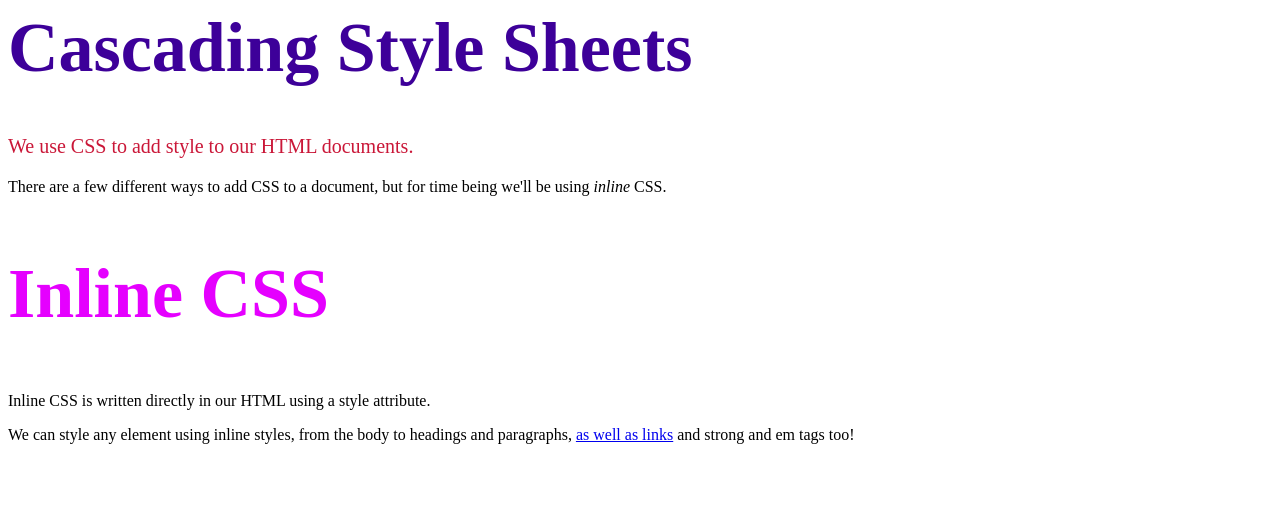
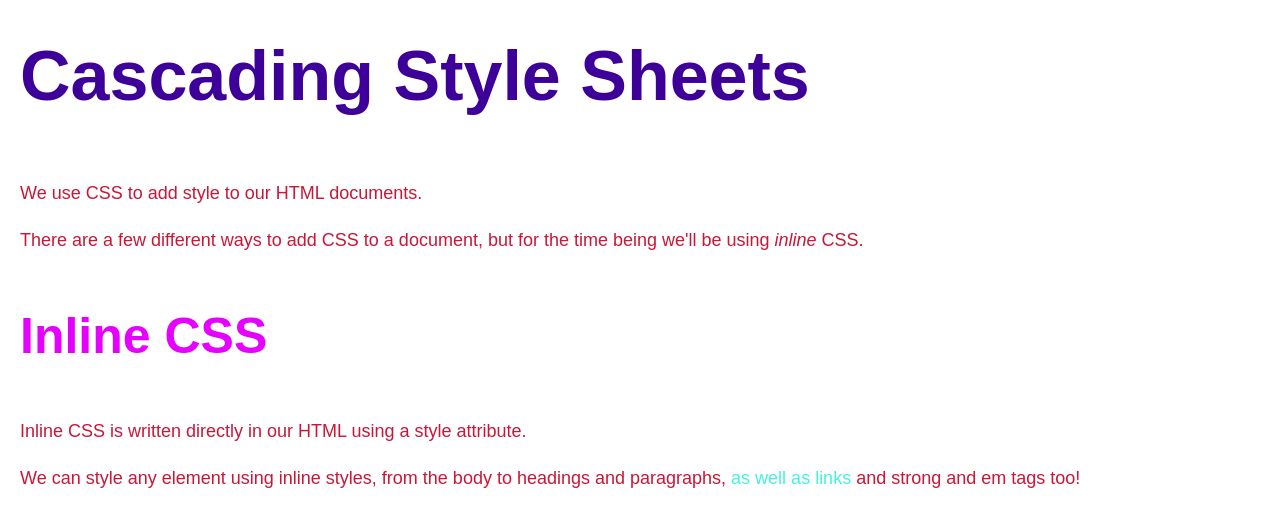
Before and after one commit to Juan-Pablo07/html-css-basic-course, a plain HTML site: page CSS Basics/index.html in a window 1280 px wide. Drawn offline with Linux system fonts and the light colour scheme.

Commit message:
Mejoro la parte del index.html del folder CSS Basics

```diff
--- a/CSS Basics/index.html
+++ b/CSS Basics/index.html
@@ -1,22 +1,53 @@
-<html>
+<html lang="en">
     <head>
+        <meta charset="UTF-8">
+        <meta name="viewport" content="width=device-width, initial-scale=1.0">
         <title>Introduction to CSS</title>
+        <style>
+            /* Color Palette */
+            :root {
+                --main-color: hsl(264, 100%, 30%);
+                --highlight-color: rgb(229, 0, 255);
+                --accent-color: rgb(202, 23, 56);
+                --link-color: #42f4df;
+            }
+
+            body {
+                font-family: Arial, sans-serif;
+                line-height: 1.6;
+                margin: 20px;
+            }
+
+            h1 {
+                font-size: 70px;
+                color: var(--main-color);
+            }
+
+            h2 {
+                font-size: 50px;
+                color: var(--highlight-color);
+            }
+
+            p {
+                font-size: 18px;
+                color: var(--accent-color);
+            }
+
+            a {
+                color: var(--link-color);
+                text-decoration: none;
+            }
+
+            a:hover {
+                text-decoration: underline;
+            }
+        </style>
     </head>
     <body>
-        <!--
-            #42f4df
-            #f77002
-            #13a351
-            rgb(206, 105, 72)
-            rgb(229, 0, 255)
-            hsl(264, 100%, 30%)
-         -->
-
-
-        <h1 style="font-size: 70px; color: hsl(264, 100%, 30%);">Cascading Style Sheets</h1>
-        <p style="font-size: 20px; color:rgb(202, 23, 56)">We use CSS to add style to our HTML documents.</p>
-        <p>There are a few different ways to add CSS to a document, but for time being we'll be using <em>inline</em> CSS.</p>
-        <h2 style="font-size: 70px; color:rgb(229, 0, 255)">Inline CSS</h2>
+        <h1>Cascading Style Sheets</h1>
+        <p>We use CSS to add style to our HTML documents.</p>
+        <p>There are a few different ways to add CSS to a document, but for the time being we'll be using <em>inline</em> CSS.</p>
+        <h2>Inline CSS</h2>
         <p>Inline CSS is written directly in our HTML using a style attribute.</p>
         <p>We can style any element using inline styles, from the body to headings and paragraphs, <a href="#">as well as links</a> and strong and em tags too!</p>
     </body>
```
